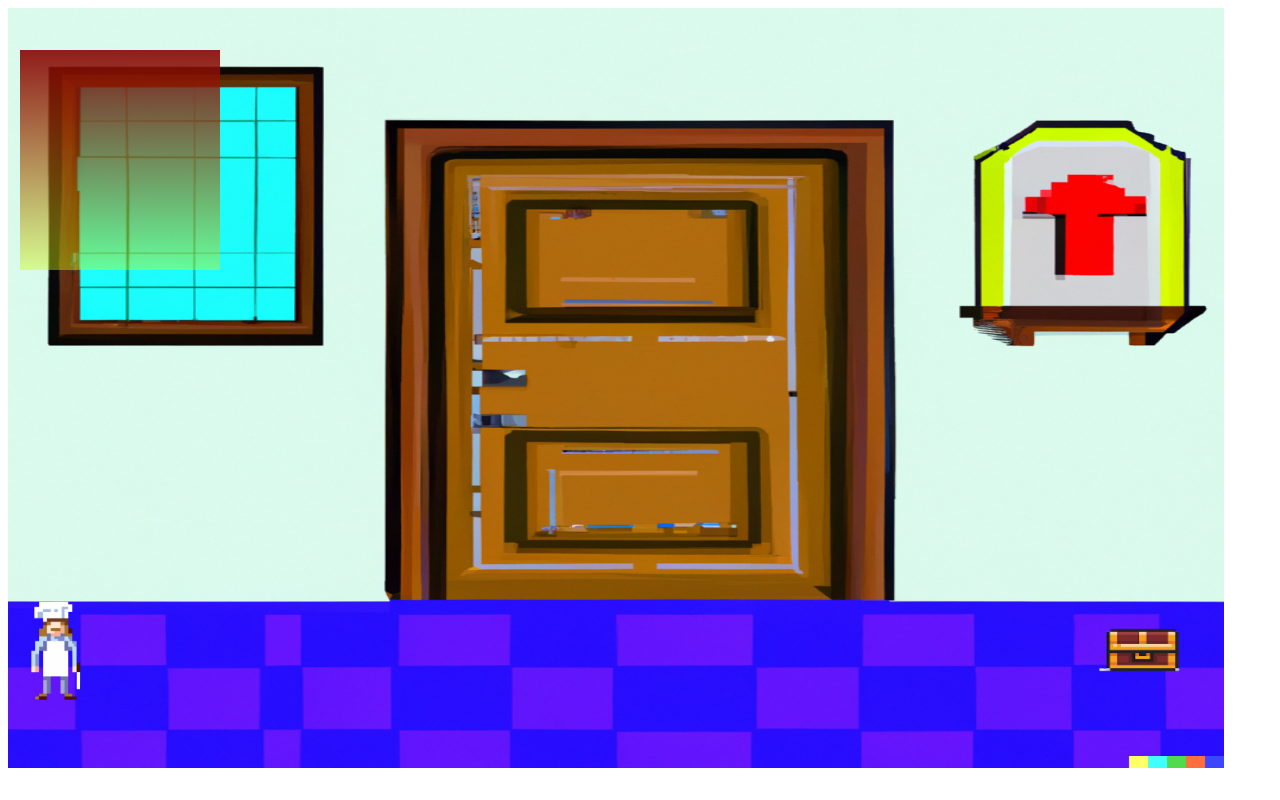
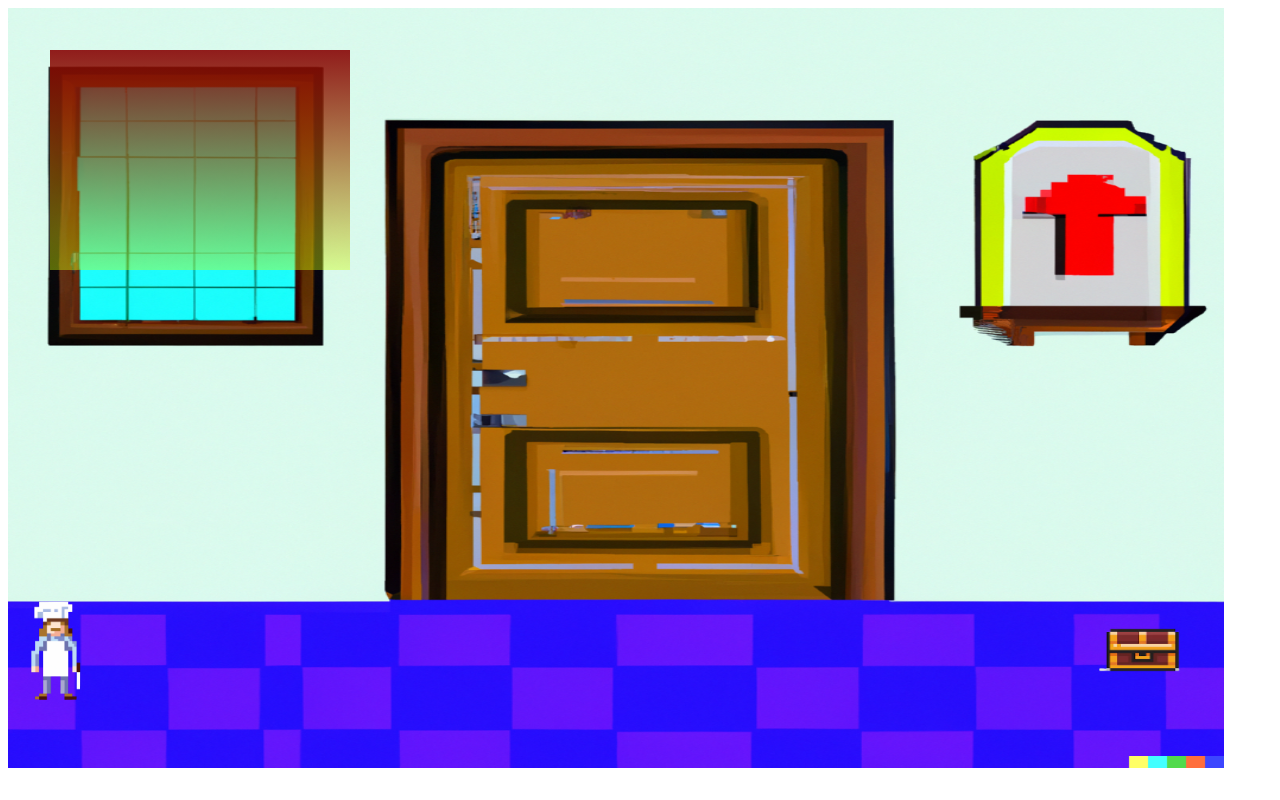
Before and after one commit to 19thanks96/banditMemUkr, a plain HTML site: page index.html in a window 1280 px wide. Drawn offline with Linux system fonts and the light colour scheme.

Commit message:
change door and links, add timers

```diff
--- a/index.html
+++ b/index.html
@@ -3,6 +3,7 @@
 <head>
     <meta charset="UTF-8" />
     <title>play</title>
+
     </head>
     <style>
 #img3 {
@@ -40,9 +41,9 @@
 }
 #window{
     position: absolute;
-    width: 200px;
+    width: 300px;
     height: 220px;
-    left: 20px;
+    left: 50px;
     top: 50px;
     background-image: linear-gradient(to bottom, rgba(136, 4, 4, 0.9), rgba(208, 253, 7, 0.4)); /* градиент и изображение шторы в качестве фона */
     background-repeat: repeat;
@@ -82,7 +83,9 @@
 
     door.addEventListener('click', () => {
         openDoor.play();
+        setTimeout(function() {
         location.href = 'https://19thanks96.github.io/banditMemUkr/';
+        }, 1800);
     })
 
     img3.addEventListener('click', () => {
```
